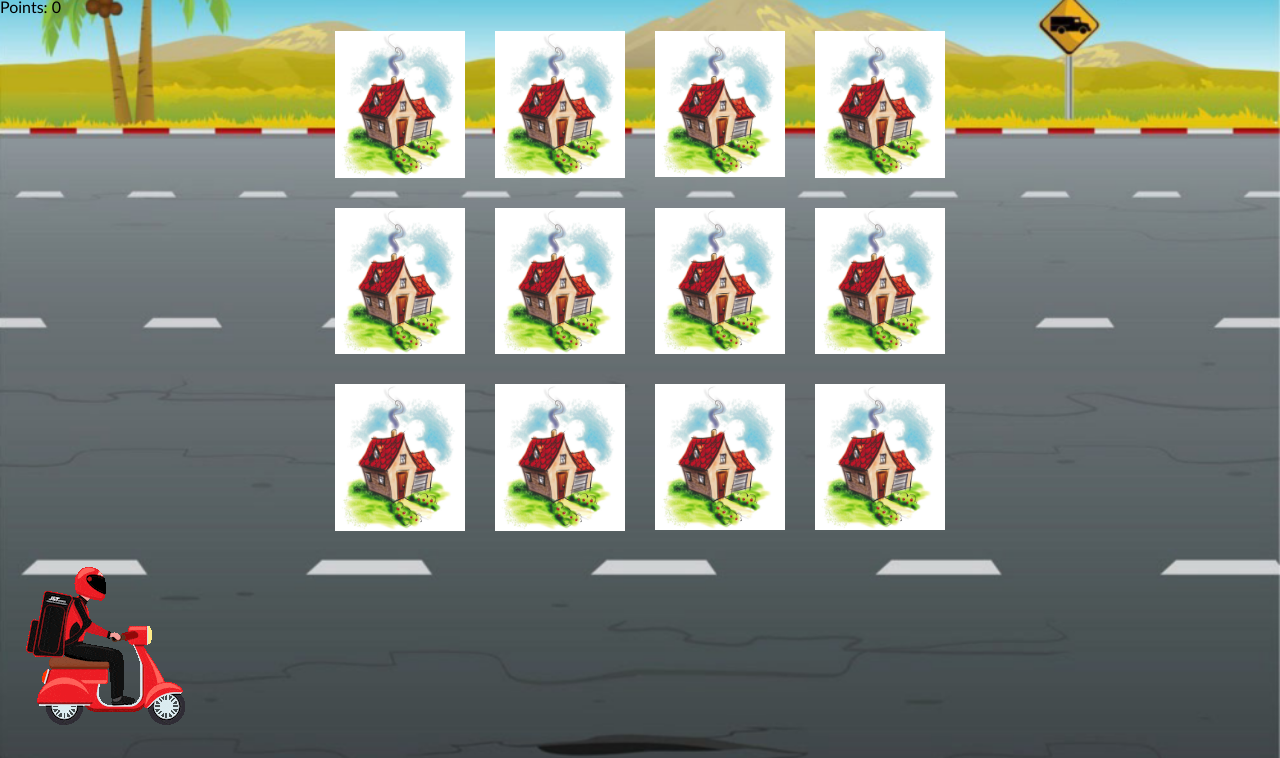
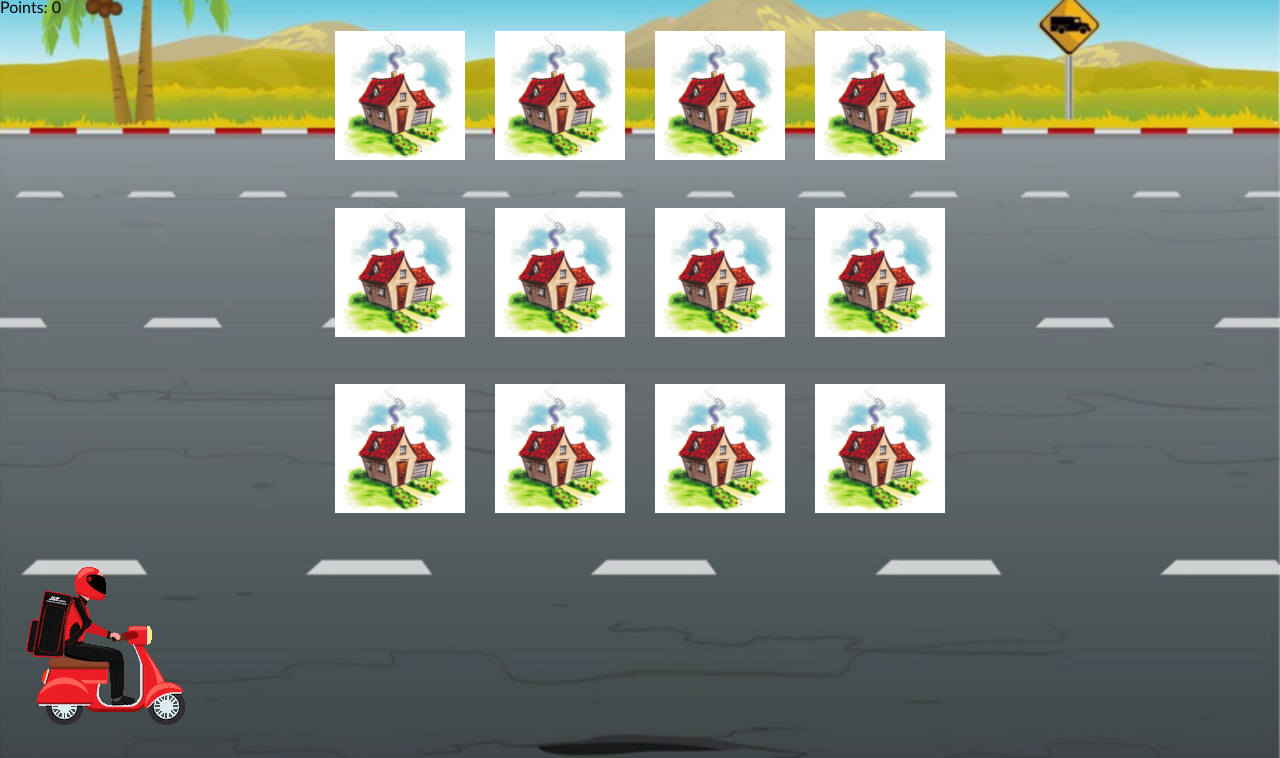
Before and after one commit to yalfarosullivan/browser-game, a plain HTML site: page index.html in a window 1280 px wide. Shown: the part 42-800 px from the top of the page. Drawn offline with Linux system fonts and the light colour scheme.

Commit message:
fixed winning screen

```diff
--- a/style.css
+++ b/style.css
@@ -25,17 +25,16 @@ body {
 
 .memory-game {
   width: calc(25% - 10px);
-  height: calc(33.333% - 10px);
+  height: calc(20% - 10px);
   margin: auto;
   display: flex;
   flex-wrap: wrap;
   perspective: 1000px;
-  z-index: -1;
 }
 
 .memory-card {
   width: calc(25% - 10px);
-  height: calc(33.333% - 10px);
+  height: calc(30% - 10px);
   margin: 5px;
   position: relative;
   transform: scale(1);
@@ -77,7 +76,6 @@ body {
   left: 50%;
   transform: translate(-50%, -50%);
   z-index: 1;
-  /* border: 5px solid #050505; */
   background: #b1c1b1;
 }
 
```
